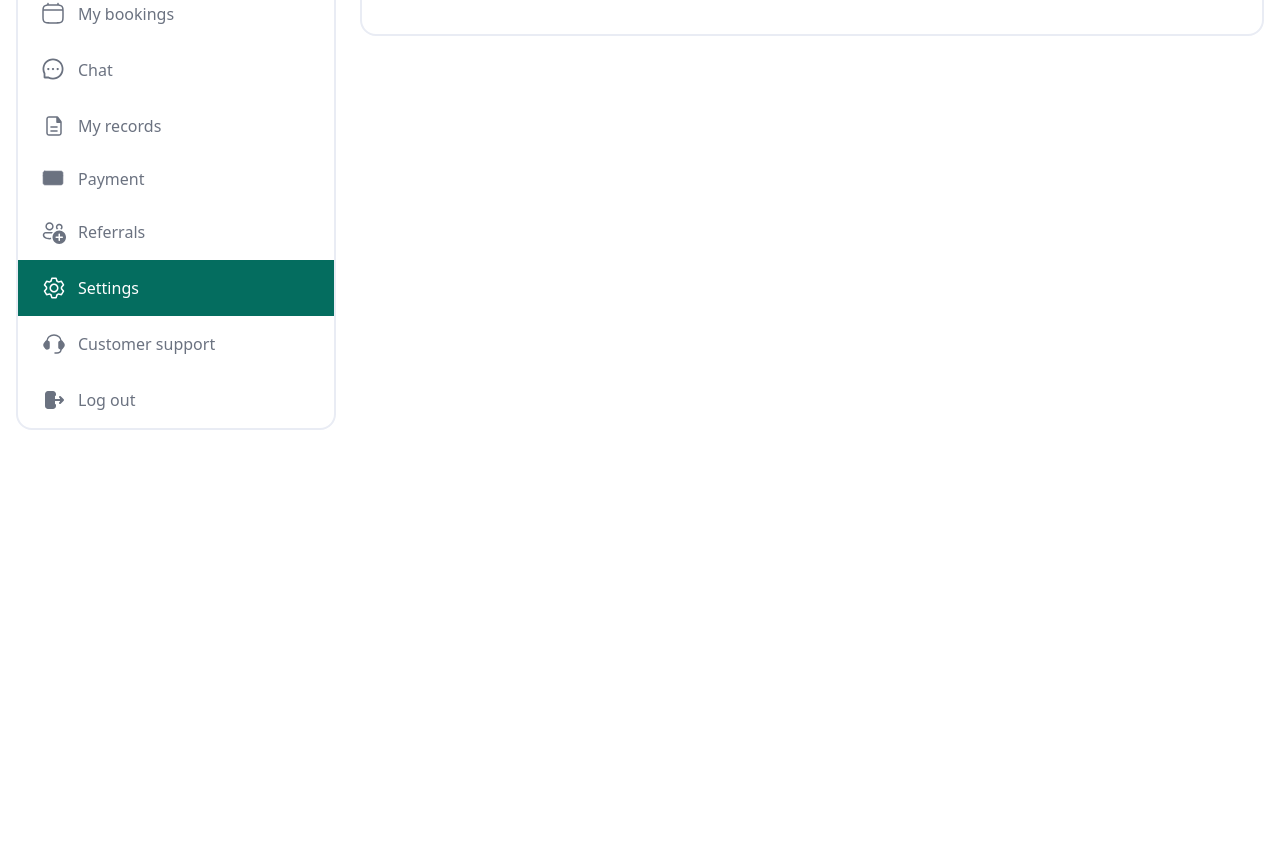
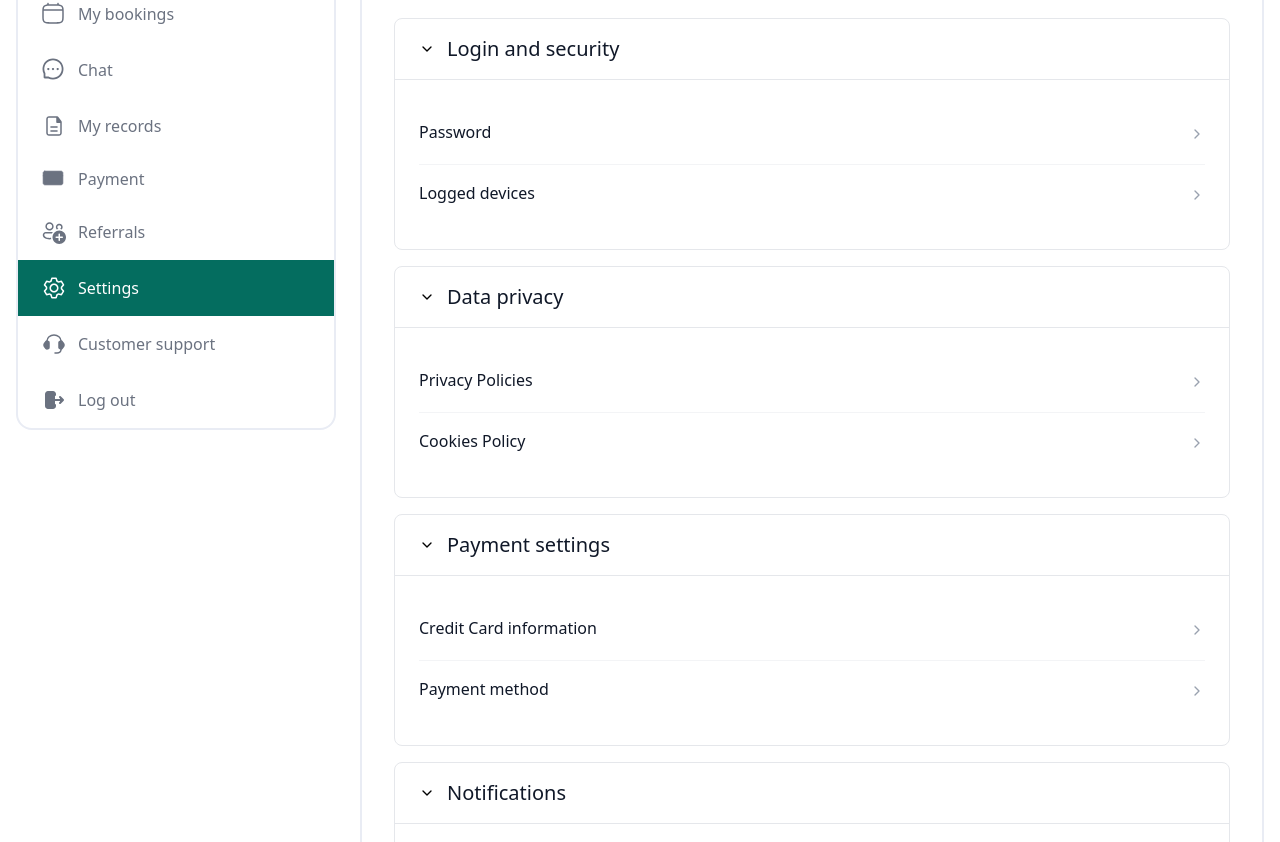
Before and after one commit to medbook-mir/medbook-frontend, a Next.js app: page /en/settings/profile-settings in a window 1280 px wide. Shown: the part 318-1160 px from the top of the page. Before the commit the page ends 800 px from the top, so only its background shows below. Built offline with nearby package versions, Linux system fonts and the light colour scheme.

Commit message:
Profile > Settings changes have been implemented

```diff
--- /dev/null
+++ b/src/app/[locale]/settings/profile-settings/data.tsx
@@ -0,0 +1,40 @@
+export const settingsSections = [
+  {
+    id: 'login-security',
+    titleKey: 'loginSecurity.title',
+    items: [
+      { labelKey: 'loginSecurity.password' },
+      { labelKey: 'loginSecurity.loggedDevices' }
+    ]
+  },
+  {
+    id: 'data-privacy',
+    titleKey: 'dataPrivacy.title',
+    items: [
+      { labelKey: 'dataPrivacy.privacyPolicies' },
+      { labelKey: 'dataPrivacy.cookiesPolicy' }
+    ]
+  },
+  {
+    id: 'payment-settings',
+    titleKey: 'paymentSettings.title',
+    items: [
+      { labelKey: 'paymentSettings.creditCard' },
+      { labelKey: 'paymentSettings.method' }
+    ]
+  },
+  {
+    id: 'notifications',
+    titleKey: 'notifications.title',
+    items: [
+      { labelKey: 'notifications.push' }
+    ]
+  },
+  {
+    id: 'general-settings',
+    titleKey: 'generalSettings.title',
+    items: [
+      { labelKey: 'generalSettings.language' }
+    ]
+  }
+];
--- a/src/app/[locale]/settings/profile-settings/page.tsx
+++ b/src/app/[locale]/settings/profile-settings/page.tsx
@@ -1,9 +1,82 @@
+'use client'
+
 import { useTranslations } from 'next-intl'
+import { useState } from 'react'
+import { settingsSections } from './data'
+// import icons from utils
+import { ChevronRightIcon, ArrowRightIcon } from '@/utils/icons'
+
 
 const ProfileSettings = () => {
   const t = useTranslations('settingsLayout.profileSettingsPage')
+  const [expandedSections, setExpandedSections] = useState<string[]>([
+    'login-security',
+    'data-privacy',
+    'payment-settings',
+    'notifications',
+    'general-settings'
+  ])
 
-  return <div className="p-10">{t('title')}</div>
+  const toggleSection = (sectionId: string) => {
+    setExpandedSections(prev =>
+      prev.includes(sectionId)
+        ? prev.filter(id => id !== sectionId)
+        : [...prev, sectionId]
+    )
+  }
+
+  return (
+    <div className="p-8">
+      <div className="mb-6">
+        <h2 className="text-2xl font-bold text-gray-900 mb-2">{t('title')}</h2>
+      </div>
+
+      <div className="space-y-4">
+        {settingsSections.map(section => {
+          const isExpanded = expandedSections.includes(section.id)
+
+          return (
+            <div
+              key={section.id}
+              className="bg-white rounded-lg border border-gray-200 overflow-hidden"
+            >
+              <button
+                onClick={() => toggleSection(section.id)}
+                aria-expanded={isExpanded}
+                className="w-full flex items-center justify-between px-6 py-4 text-left hover:bg-gray-50 transition-colors"
+              >
+                <div className="flex items-center gap-3">
+                  <ChevronRightIcon isExpanded={isExpanded} />
+                  <span className="font-medium text-xl text-gray-900">{t(section.titleKey)}</span>
+                </div>
+              </button>
+
+              {isExpanded && (
+                <div className="border-t border-gray-200">
+                  <div className="p-6 space-y-0">
+                    {section.items.map((item, itemIndex) => (
+                      <div
+                        key={itemIndex}
+                        className={`flex items-center justify-between py-4 ${
+                          itemIndex < section.items.length - 1 ? 'border-b border-gray-100' : ''
+                        }`}
+                      >
+                        <div className="flex-1">
+                          <div className="font-medium text-gray-900 mb-1">{t(item.labelKey)}</div>
+                          <div className="text-sm text-gray-500"></div>
+                        </div>
+                        <ArrowRightIcon />
+                      </div>
+                    ))}
+                  </div>
+                </div>
+              )}
+            </div>
+          )
+        })}
+      </div>
+    </div>
+  )
 }
 
 export default ProfileSettings
--- a/src/messages/en.json
+++ b/src/messages/en.json
@@ -199,7 +199,30 @@
       "title": "Referrals"
     },
     "profileSettingsPage": {
-      "title": "Settings"
+      "title": "Settings",
+      "loginSecurity": {
+        "title": "Login and security",
+        "password": "Password",
+        "loggedDevices": "Logged devices"
+      },
+      "dataPrivacy": {
+        "title": "Data privacy",
+        "privacyPolicies": "Privacy Policies",
+        "cookiesPolicy": "Cookies Policy"
+      },
+      "paymentSettings": {
+        "title": "Payment settings",
+        "creditCard": "Credit Card information",
+        "method": "Payment method"
+      },
+      "notifications": {
+        "title": "Notifications",
+        "push": "Push notifications"
+      },
+      "generalSettings": {
+        "title": "General settings",
+        "language": "Content language"
+      }
     },
     "customerSupportPage": {
       "title": "Customer Support"
--- a/src/messages/oz.json
+++ b/src/messages/oz.json
@@ -199,7 +199,30 @@
       "title": "Йўлланмалар"
     },
     "profileSettingsPage": {
-      "title": "Созламалар"
+      "title": "Созламалар",
+      "loginSecurity": {
+        "title": "Кириш ва хавфсизлик",
+        "password": "Пароль",
+        "loggedDevices": "Тизимга кирган қурилмалар"
+      },
+      "dataPrivacy": {
+        "title": "Маълумотлар махфийлиги",
+        "privacyPolicies": "Махфийлик сиёсати",
+        "cookiesPolicy": "Cookie сиёсати"
+      },
+      "paymentSettings": {
+        "title": "Тўлов созламалари",
+        "creditCard": "Кредит карта маълумотлари",
+        "method": "Тўлов усули"
+      },
+      "notifications": {
+        "title": "Билдиришномалар",
+        "push": "Push билдиришномалар"
+      },
+      "generalSettings": {
+        "title": "Умумий созламалар",
+        "language": "Контент тили"
+      }
     },
     "customerSupportPage": {
       "title": "Мижозларга ёрдам"
--- a/src/messages/ru.json
+++ b/src/messages/ru.json
@@ -199,7 +199,30 @@
       "title": "Рефералы"
     },
     "profileSettingsPage": {
-      "title": "Настройки"
+      "title": "Настройки",
+      "loginSecurity": {
+        "title": "Вход и безопасность",
+        "password": "Пароль",
+        "loggedDevices": "Авторизованные устройства"
+      },
+      "dataPrivacy": {
+        "title": "Конфиденциальность данных",
+        "privacyPolicies": "Политика конфиденциальности",
+        "cookiesPolicy": "Политика файлов cookie"
+      },
+      "paymentSettings": {
+        "title": "Настройки платежей",
+        "creditCard": "Информация о кредитной карте",
+        "method": "Способ оплаты"
+      },
+      "notifications": {
+        "title": "Уведомления",
+        "push": "Push-уведомления"
+      },
+      "generalSettings": {
+        "title": "Общие настройки",
+        "language": "Язык контента"
+      }
     },
     "customerSupportPage": {
       "title": "Служба поддержки"
--- a/src/messages/uz.json
+++ b/src/messages/uz.json
@@ -199,7 +199,30 @@
       "title": "Tavsiyalar"
     },
     "profileSettingsPage": {
-      "title": "Sozlamalar"
+      "title": "Sozlamalar",
+      "loginSecurity": {
+        "title": "Kirish va xavfsizlik",
+        "password": "Parol",
+        "loggedDevices": "Tizimga kirgan qurilmalar"
+      },
+      "dataPrivacy": {
+        "title": "Ma'lumotlar maxfiyligi",
+        "privacyPolicies": "Maxfiylik siyosati",
+        "cookiesPolicy": "Cookie siyosati"
+      },
+      "paymentSettings": {
+        "title": "To'lov sozlamalari",
+        "creditCard": "Kredit karta ma'lumotlari",
+        "method": "To'lov usuli"
+      },
+      "notifications": {
+        "title": "Bildirishnomalar",
+        "push": "Push bildirishnomalar"
+      },
+      "generalSettings": {
+        "title": "Umumiy sozlamalar",
+        "language": "Kontent tili"
+      }
     },
     "customerSupportPage": {
       "title": "Mijozlarni qo'llab-quvvatlash"
--- /dev/null
+++ b/src/utils/icons/ArrowRightIcon.tsx
@@ -0,0 +1,9 @@
+import { ChevronRight } from "lucide-react"
+import React from "react"
+import clsx from "clsx"
+
+const ArrowRightIcon: React.FC<{ className?: string }> = ({ className }) => {
+  return <ChevronRight className={clsx("text-gray-400", className)} size={16} />
+}
+
+export default ArrowRightIcon
--- /dev/null
+++ b/src/utils/icons/ChevronRightIcon.tsx
@@ -0,0 +1,23 @@
+import { ChevronRight } from "lucide-react"
+import React from "react"
+import clsx from "clsx"
+
+interface Props {
+  isExpanded: boolean
+  className?: string
+}
+
+const ChevronRightIcon: React.FC<Props> = ({ isExpanded, className }) => {
+  return (
+    <ChevronRight
+      className={clsx(
+        "transition-transform duration-200",
+        isExpanded && "rotate-90",
+        className
+      )}
+      size={16}
+    />
+  )
+}
+
+export default ChevronRightIcon
--- a/src/utils/icons/index.tsx
+++ b/src/utils/icons/index.tsx
@@ -1,4 +1,8 @@
 import { EditIconProps } from "@/types"
+export { default as ChevronRightIcon } from "./ChevronRightIcon"
+export { default as ArrowRightIcon } from "./ArrowRightIcon"
+
+
 
 export const WorldIcon = () => (
   <svg width="20" height="20" viewBox="0 0 20 20" fill="none" xmlns="http://www.w3.org/2000/svg">
```
